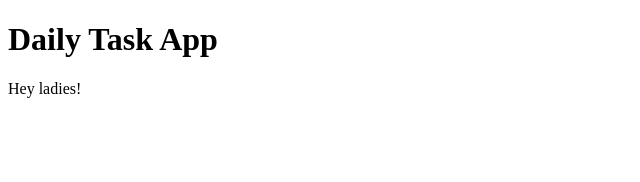
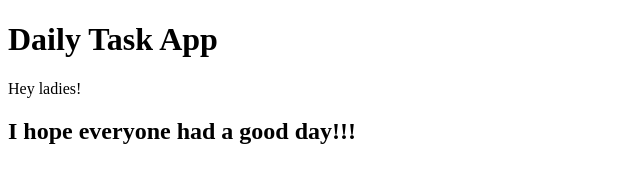
Before and after one commit to chingu-voyages/v47-tier1-team-06, a website: page index.html in a window 1280 px wide. Shown: the whole page, without its empty margins (0-640 px from the left). Drawn offline with Linux system fonts and the light colour scheme.

Commit message:
bootstrap library added

```diff
--- a/index.html
+++ b/index.html
@@ -12,5 +12,8 @@
     <p>
         Hey ladies!
     </p>
+    <h2>
+        I hope everyone had a good day!!!
+    </h2>
 </body>
 </html>
--- /dev/null
+++ b/package.json
@@ -0,0 +1,5 @@
+{
+  "dependencies": {
+    "bootstrap": "^5.3.2"
+  }
+}
```
Also changed, not shown: 1 other file.
